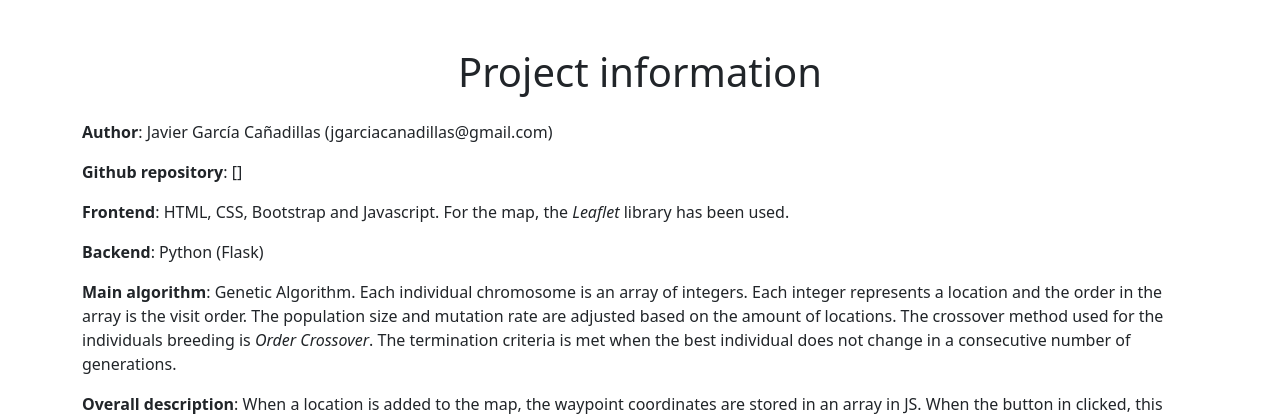
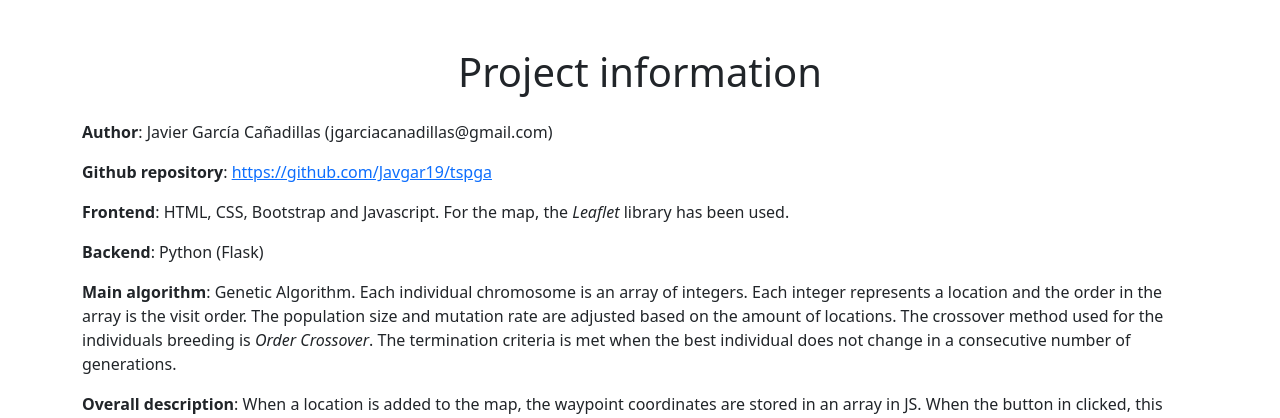
Before and after one commit to Javgar19/tspga, a Flask app: page /about/ in a window 1280 px wide. Shown: the part 56-474 px from the top of the page. Run offline with Flask 3, Linux system fonts and the light colour scheme.

Commit message:
Update about.html with github repo

```diff
--- a/templates/about.html
+++ b/templates/about.html
@@ -27,7 +27,7 @@
         <b>Author</b>: Javier García Cañadillas (jgarciacanadillas@gmail.com)
       </p>
       <p class="text-justify">
-        <b>Github repository</b>: []
+        <b>Github repository</b>: <a href="https://github.com/Javgar19/tspga">https://github.com/Javgar19/tspga</a>
       </p>
       <p class="text-justify">
         <b>Frontend</b>: HTML, CSS, Bootstrap and Javascript. For the map, the <i>Leaflet</i> library has been used.
```
